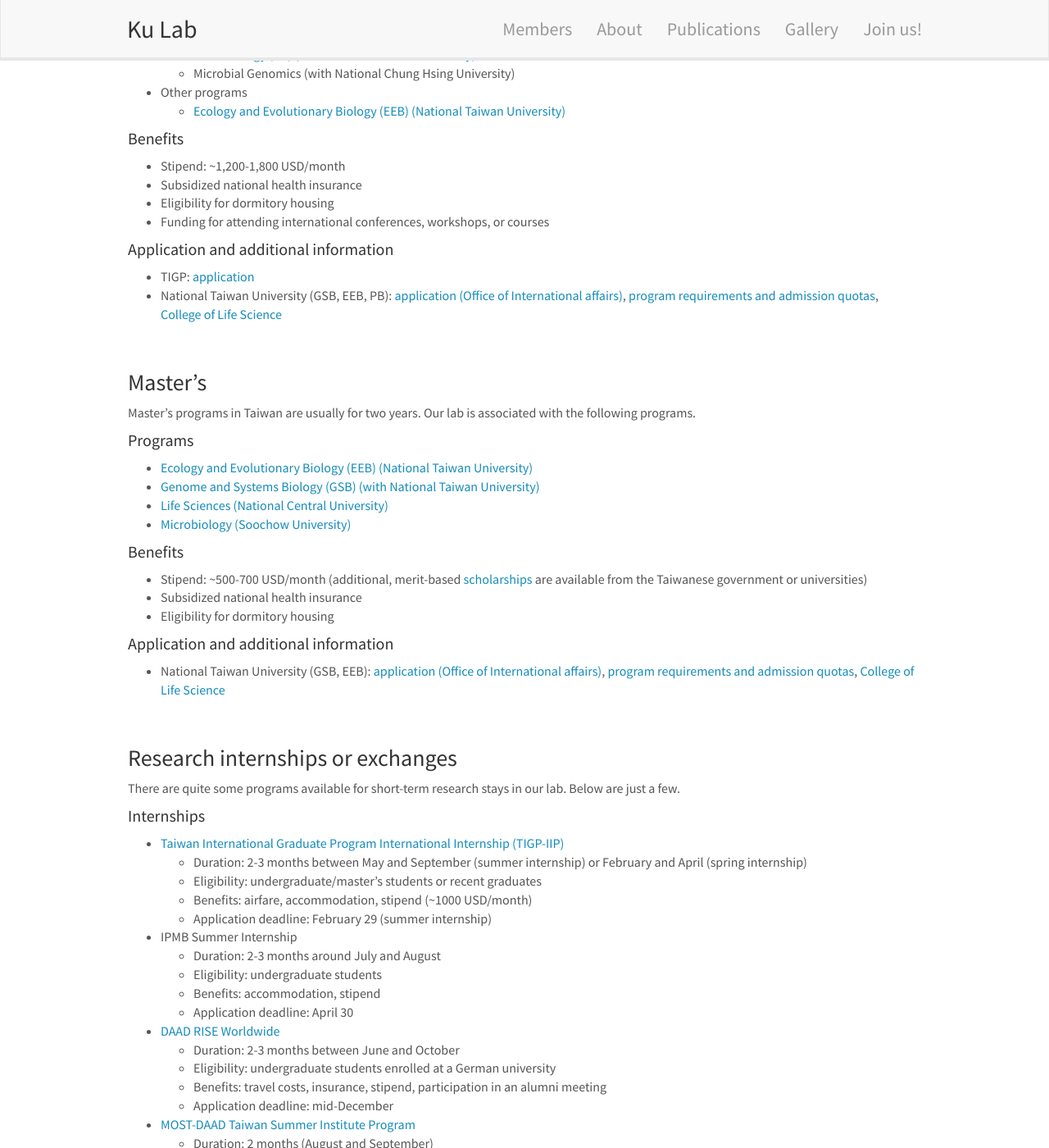
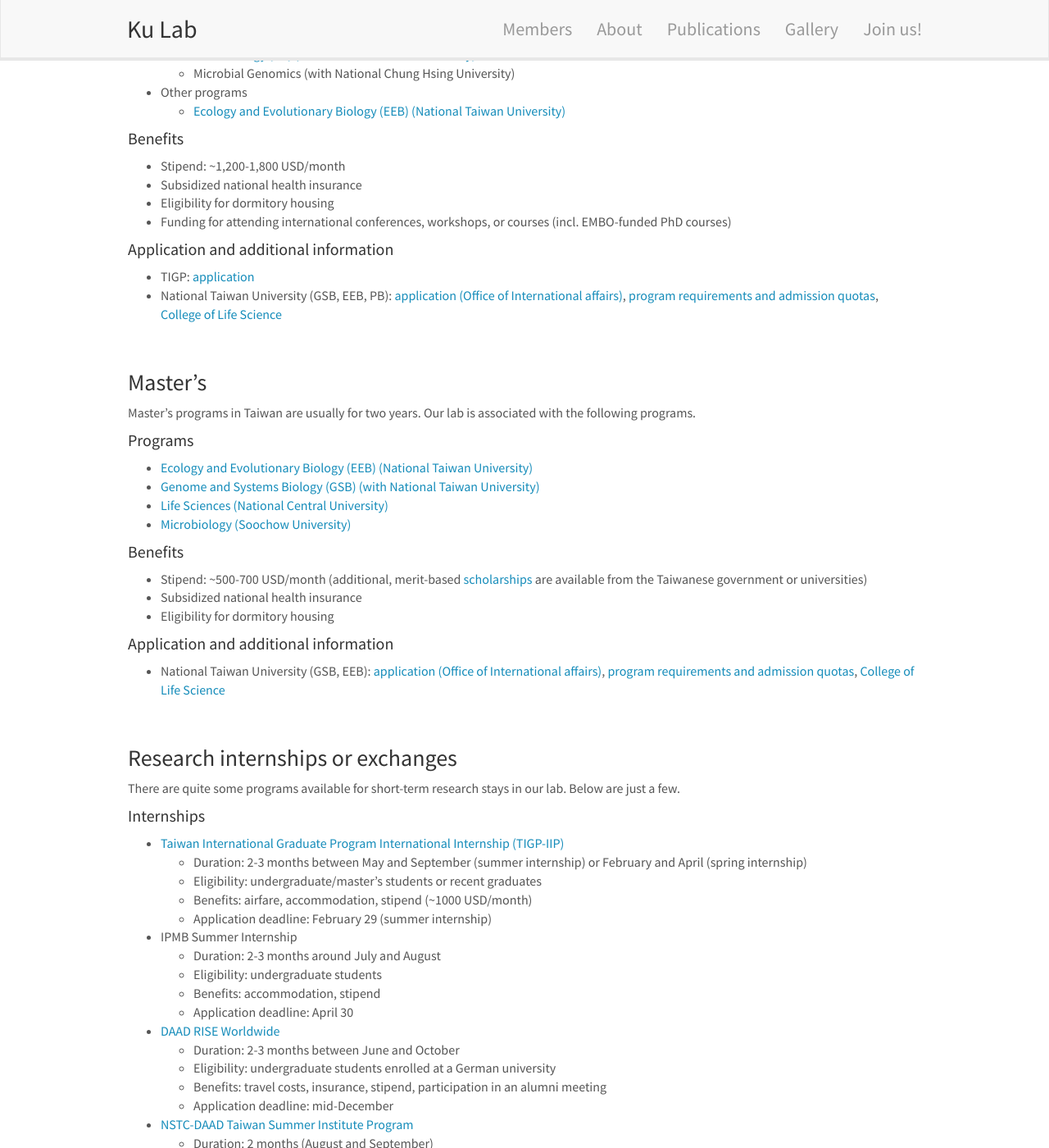
Before and after one commit to tzutongkao/Kao_Lab, a Jekyll site: the page built from _pages/openings.md, in a window 1280 px wide and 1400 px high, scrolled down 1444 px. Shown: the whole window at 82% size. Built offline with Jekyll 4.4.1, drawn with Linux system fonts in a browser that asks for light colours; nearby versions of some CDN libraries; some of the changed text lies outside the part shown.

Commit message:
Update openings.md

```diff
--- a/_pages/openings.md
+++ b/_pages/openings.md
@@ -69,7 +69,7 @@
 * Stipend: ~1,200-1,800 USD/month
 * Subsidized national health insurance
 * Eligibility for dormitory housing
-* Funding for attending international conferences, workshops, or courses
+* Funding for attending international conferences, workshops, or courses (incl. EMBO-funded PhD courses)
 
 #### Application and additional information
 * TIGP: [application](https://tigp.apps.sinica.edu.tw/index.php)
@@ -115,12 +115,12 @@
   * Eligibility: undergraduate students enrolled at a German university
   * Benefits: travel costs, insurance, stipend, participation in an alumni meeting
   * Application deadline: mid-December
-* [MOST-DAAD Taiwan Summer Institute Program](https://www2.daad.de/ausland/studieren/stipendium/de/70-stipendien-finden-und-bewerben/?status=3&target=103&subjectGrps=&intention=&daad=&q=&page=5&detail=50745820)
+* [NSTC-DAAD Taiwan Summer Institute Program](https://www2.daad.de/ausland/studieren/stipendium/de/70-stipendien-finden-und-bewerben/?status=3&target=103&subjectGrps=&intention=&daad=&q=&page=5&detail=50745820)
   * Duration: 2 months (August and September)
   * Eligibility: undergraduate/master's/PhD students or graduates who are German nationals or enrolled at a German university
   * Benefits: travel costs, insurance, stipend (~900 EUR), participation in an alumni meeting
   * Application deadline: mid-February
-* MOST Undergraduate Research Grant (科技部大專學生研究計畫)
+* NSTC Undergraduate Research Grant (國科會大專學生研究計畫)
     * Duration: 8 months (July-February)
     * Eligibility: undergraduate students enrolled at a Taiwanese university
     * Benefits: stipend (~200 USD/month)
```
